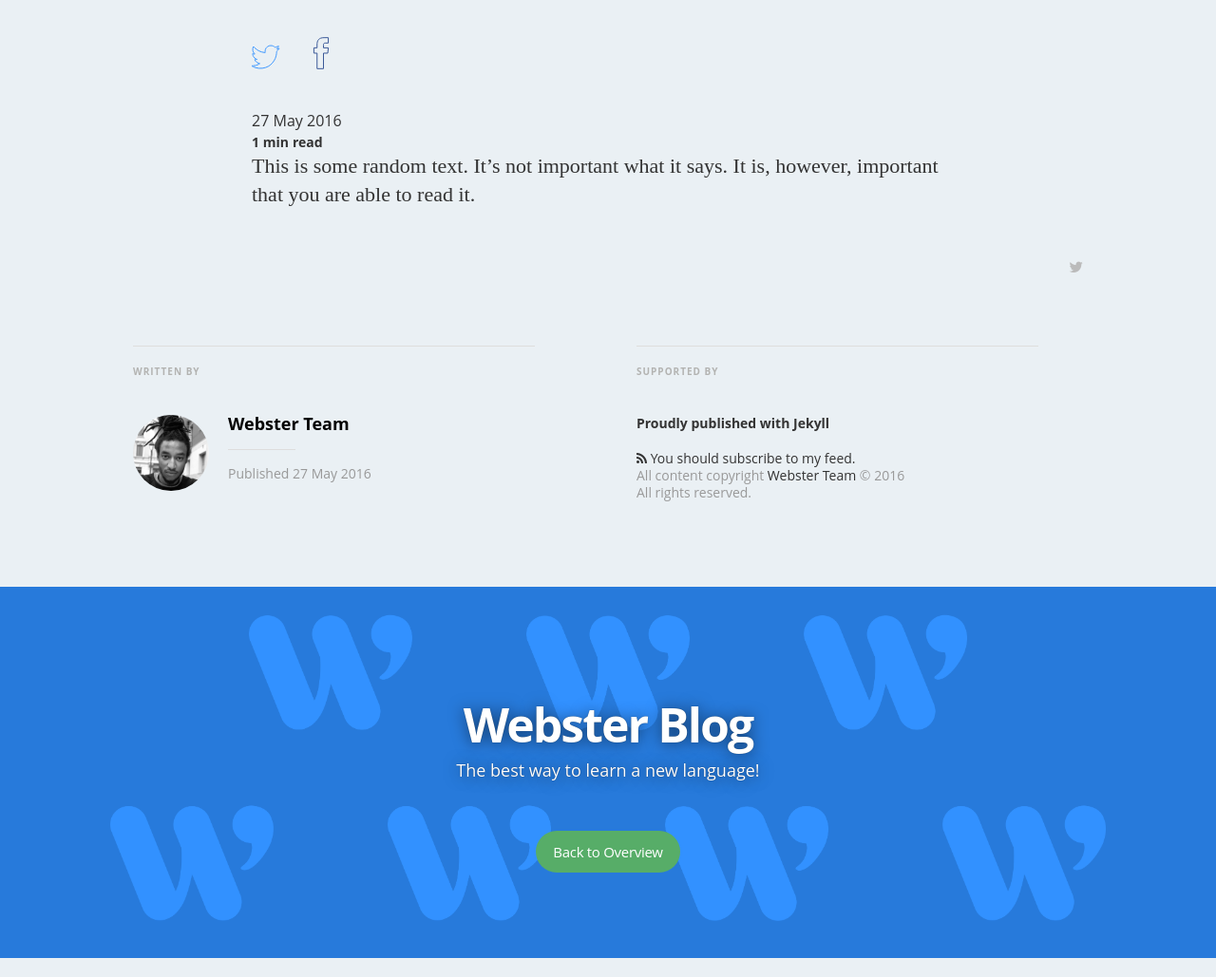
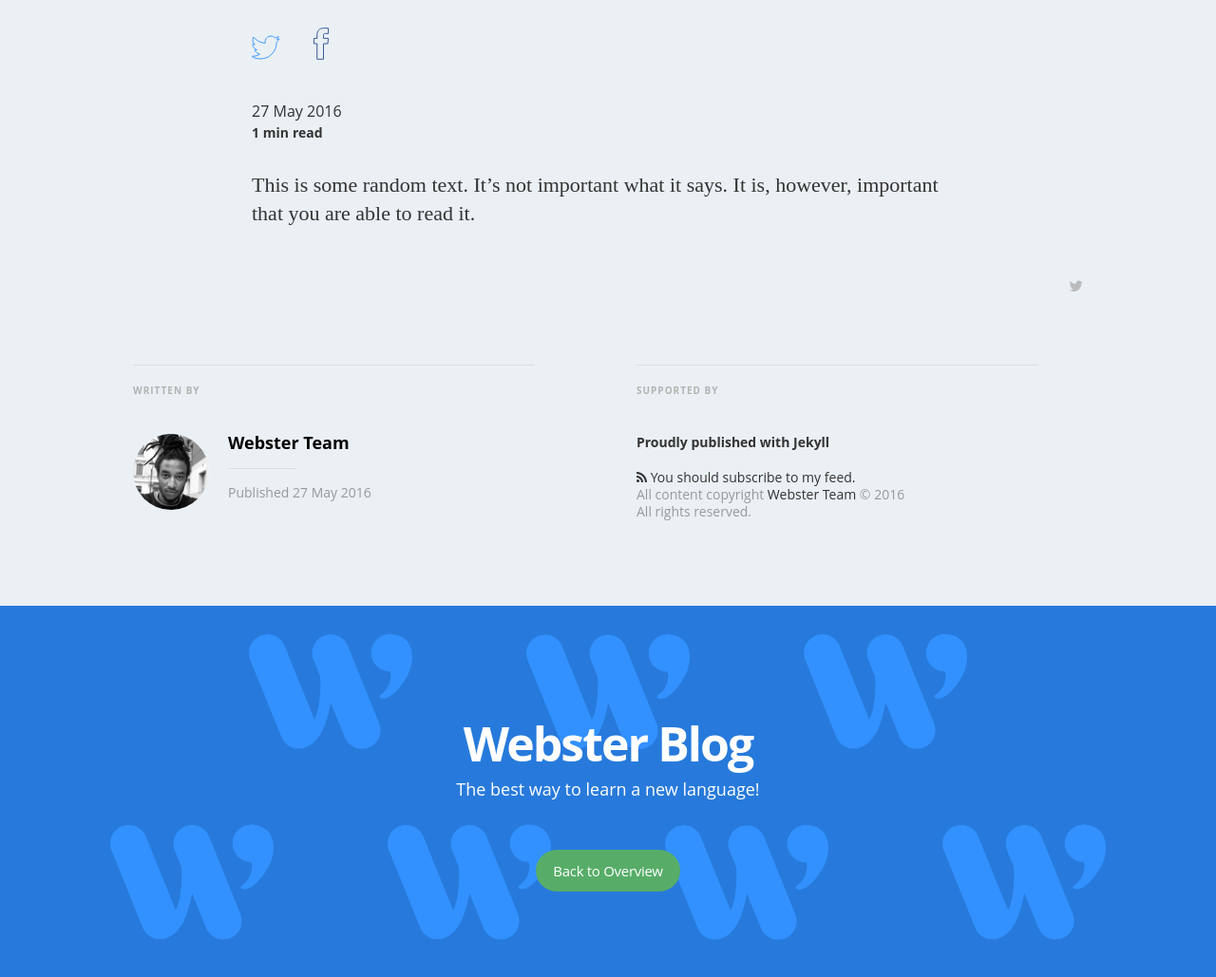
Before and after one commit to khari1090/khari1090.github.io, a Jekyll site: the page built from _posts/2016-05-27-new-post.md, in a window 1280 px wide and 1400 px high, scrolled down 344 px. Shown: the part 371-1400 px from the top of the window at 95% size. Built offline with Jekyll 4.4.1, drawn with Linux system fonts in a browser that asks for light colours; nearby versions of some CDN libraries; some web fonts are replaced.

Commit message:
minor changes to footer, padding added to post, about to try making real changes to footer. hopefully it doesn't break again

```diff
--- a/css/main.sass
+++ b/css/main.sass
@@ -624,7 +624,7 @@ body
       line-height: 50px
       word-break: break-word
       color: #fff
-      text-shadow: 0px 1px 16px rgba(0,0,0,0.5), 0px 0px 1px rgba(0,0,0,0.5)
+      // text-shadow: 0px 1px 16px rgba(0,0,0,0.5), 0px 0px 1px rgba(0,0,0,0.5)
     .blog-description
       margin: 0 0 50px
       padding: 0 $rs*2
@@ -633,7 +633,7 @@ body
       color: #fff
       text-align: center
       font-weight: 400
-      text-shadow: 0px 1px 16px rgba(0,0,0,0.5), 0px 0px 1px rgba(0,0,0,0.5)
+      // text-shadow: 0px 1px 16px rgba(0,0,0,0.5), 0px 0px 1px rgba(0,0,0,0.5)
     .custom-links
       margin: 0 0 50px
     .btn
@@ -866,7 +866,8 @@ pre
 
 .top-meta
   font-family: $font-sans
-  margin-top: 30px
+  margin-top: 20px
+  margin-bottom: 30px
 
 .post-timestamp
   font-family: $font-sans
@@ -879,9 +880,7 @@ pre
   border: 2px black solid
   height: 30px
 
-
 .post-author-image
-
   // border: 3px black solid
   display: inline
   width: 40px
@@ -899,12 +898,14 @@ pre
   font-weight: 700
   font-family: $font-sans
   display: inline
+  margin-bottom: 300px
 
 .reading-time
   font-size: 14px
   font-weight: 700
   display: inline
   font-family: $font-sans
+  padding-bottom: 30px
 
 .social-icons
   list-style: none
```
Also changed, not shown: 2 other files.
